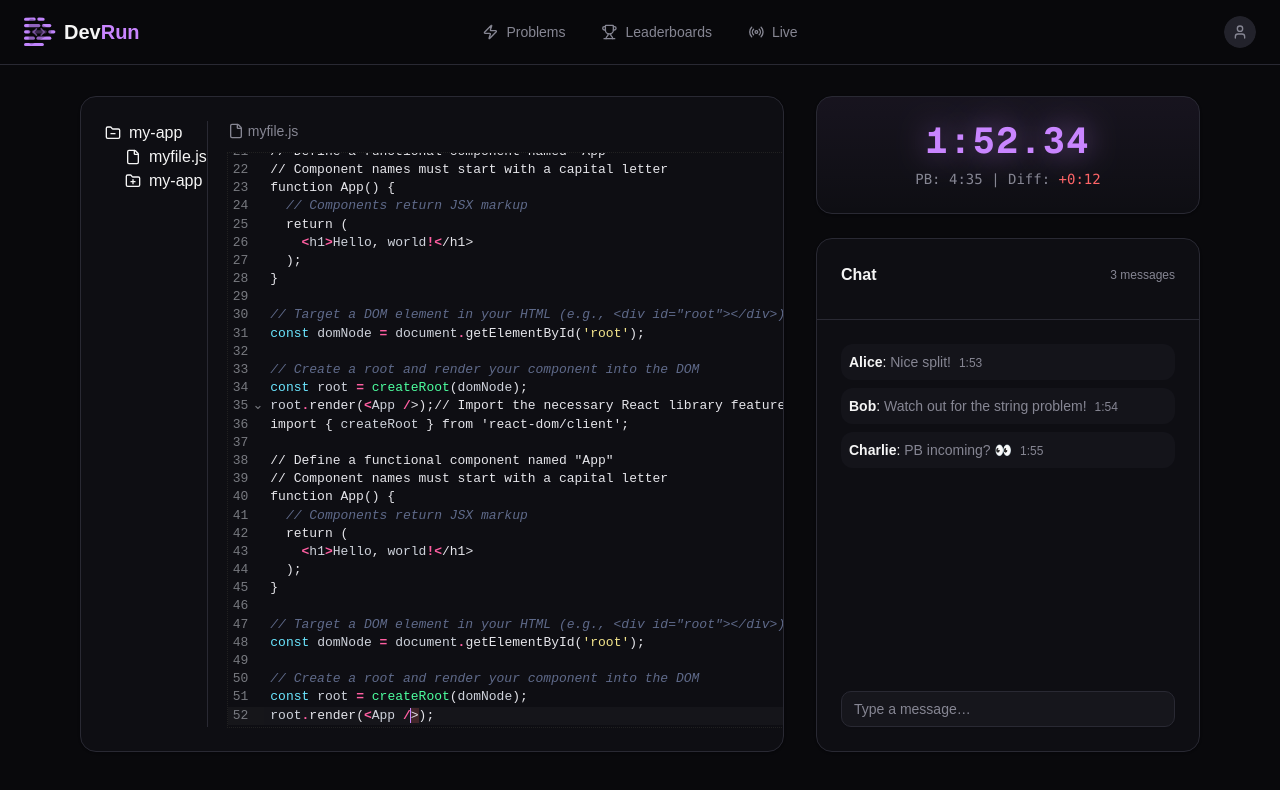
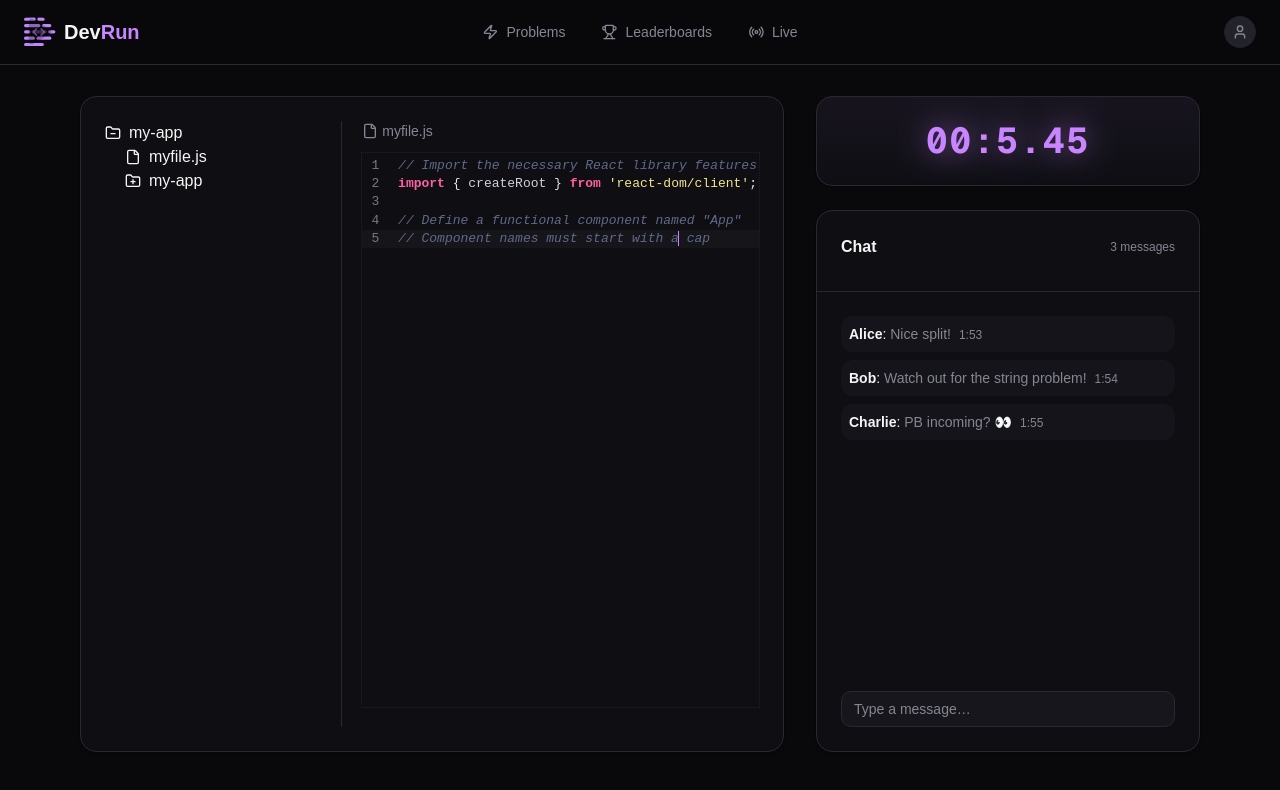
Before and after one commit to orus-dev/dev-run, a Next.js app: page /run in a window 1280 px wide. Shown: the top 790 px of the page. Built offline with nearby package versions, Linux system fonts and the light colour scheme.

Commit message:
Improved structure

```diff
--- a/src/app/run/components/RunTimer.tsx
+++ b/src/app/run/components/RunTimer.tsx
@@ -1,23 +1,40 @@
 import { Card, CardContent } from "@/components/ui/card";
+import { LiveRun } from "@/modules/live-run/types";
+import { useEffect, useState } from "react";
 
-export type RunInfo = {
-  category: "any%" | "100%";
-  problems: number;
-  currentAttempt: number;
-  pbTime: string;
-  worldRecord: string;
-};
+export default function RunTimer({ runInfo }: { runInfo: LiveRun }) {
+  const [time, setTime] = useState("00:00:00");
 
-export default function RunTimer({ runInfo }: { runInfo: RunInfo }) {
+  useEffect(() => {
+    // Update function calculates elapsed time
+    const updateTime = () => {
+      const elapsedMs = Date.now() - runInfo.start;
+
+      const totalSeconds = elapsedMs / 1000;
+      const hours = String(Math.floor(totalSeconds / 3600)).padStart(2, "0");
+      const minutes = String(Math.floor((totalSeconds % 3600) / 60)).padStart(
+        2,
+        "0",
+      );
+      const seconds = (totalSeconds % 60).toFixed(2);
+
+      setTime(
+        `${totalSeconds / 3600 >= 1 ? hours + ":" : ""}${minutes}:${seconds}`,
+      );
+    };
+
+    // Update immediately and then every second
+    updateTime();
+    const interval = setInterval(updateTime, 50);
+
+    return () => clearInterval(interval); // cleanup on unmount
+  }, [runInfo.start]);
+
   return (
     <Card className="relative text-center overflow-hidden">
       <div className="absolute inset-0 bg-linear-to-b from-primary/5 to-transparent pointer-events-none" />
       <CardContent className="relative">
-        <p className="timer-display text-primary text-4xl font-bold">1:52.34</p>
-        <p className="mt-2 font-mono text-sm text-muted-foreground">
-          PB: {runInfo.pbTime} | Diff:{" "}
-          <span className="text-red-400">+0:12</span>
-        </p>
+        <p className="timer-display text-primary text-4xl font-bold">{time}</p>
       </CardContent>
     </Card>
   );
--- a/src/app/run/page.tsx
+++ b/src/app/run/page.tsx
@@ -1,20 +1,16 @@
 "use client";
 
 import { Card, CardContent } from "@/components/ui/card";
-import RunTimer, { RunInfo } from "./components/RunTimer";
+import RunTimer from "./components/RunTimer";
 import RunChat, { ChatMessage } from "./components/RunChat";
 import { FileTree } from "./components/FileTree";
 import { File } from "lucide-react";
 import Editor from "./components/Editor";
+import useAction from "@/hook/use-action";
+import { getLiveRun } from "@/modules/live-run/actions";
 
 export default function Run() {
-  const runInfo: RunInfo = {
-    category: "any%",
-    problems: 5,
-    pbTime: "4:35",
-    worldRecord: "3:58",
-    currentAttempt: 47,
-  };
+  const [runInfo] = useAction(getLiveRun);
 
   const chatMessages: ChatMessage[] = [
     { user: "Alice", message: "Nice split!", time: "1:53" },
@@ -59,7 +55,8 @@ export default function Run() {
 
       {/* Timer & Chat */}
       <div className="flex flex-col gap-6 h-full w-sm">
-        <RunTimer runInfo={runInfo} />
+        {runInfo && <RunTimer runInfo={runInfo} />}
+        {/* {runInfo && <ProblemCard {...runInfo.problem} />} */}
         <RunChat chatMessages={chatMessages} />
       </div>
     </div>
--- a/src/modules/live-run/actions.ts
+++ b/src/modules/live-run/actions.ts
@@ -3,8 +3,7 @@
 import { createClient } from "@/lib/supabase/server";
 import { getSession, getSessionRedirect } from "../account/core";
 import * as Core from "./core";
-import { Run } from "./types";
-import { redirect } from "next/navigation";
+import { LiveRun, Run } from "./types";
 
 export async function getLiveRuns(): Promise<Run[]> {
   const supabase = await createClient();
@@ -51,6 +50,16 @@ export async function getLiveRuns(): Promise<Run[]> {
   ];
 }
 
+export async function getLiveRun(): Promise<LiveRun> {
+  return {
+    username: "selimaj",
+    start: new Date().getTime(),
+    problem: "solve",
+    category: "any%",
+    runsCount: 0,
+  };
+}
+
 export async function getLiveRunMoves() {
   const code = `// Import the necessary React library features
 import { createRoot } from 'react-dom/client';
@@ -77,7 +86,7 @@ root.render(<App />);`.repeat(3);
   }
 
   return chunks.map((chunk, index) => ({
-    latency: 1, // 100ms per chunk
+    latency: 120, // 100ms per chunk
     cursor: index * 4, // approximate cursor position
     changes: {
       from: index * 4,
--- a/src/modules/live-run/types.ts
+++ b/src/modules/live-run/types.ts
@@ -1,3 +1,11 @@
+export interface LiveRun {
+  username: string;
+  start: number;
+  runsCount: number;
+  problem: string;
+  category: "any%" | "100%";
+}
+
 export interface Run {
   id: number;
   username: string;
```
